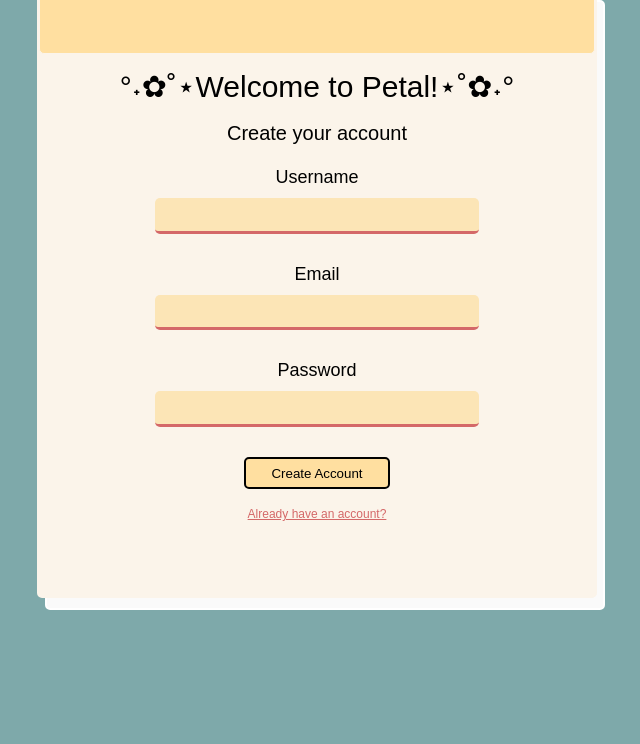
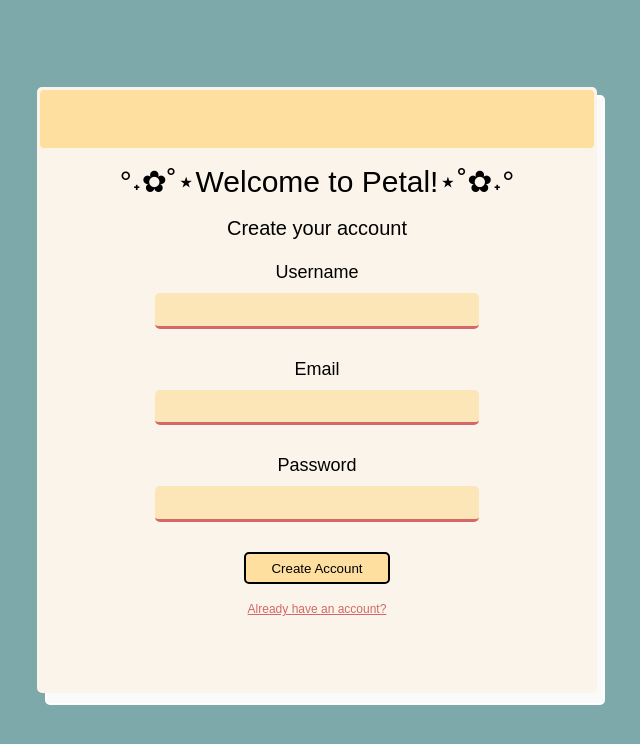
Before and after one commit to shanwhite/petal, a React (Create React App) app in the folder petal/: page /signup in a window 1280 px wide. Shown: the top 744 px of the page, without its empty margins (315-955 px from the left). Built offline with nearby package versions, Linux system fonts and the light colour scheme; a web font is replaced by a local one.

Commit message:
fixed signup login css

```diff
--- a/petal/src/LoginSignUp/login.css
+++ b/petal/src/LoginSignUp/login.css
@@ -1,9 +1,10 @@
-body {
+.body {
     position: relative;
     display: flex;
     justify-content: center;
     align-items: center;
     background-color: #7ea9aa;
+    height: 100vh;
 }
 
 .Title{
--- a/petal/src/LoginSignUp/login.js
+++ b/petal/src/LoginSignUp/login.js
@@ -25,6 +25,7 @@
     };
 
     return (
+        <div className="body">
             <div className="OuterWrapper">
             <div className="Wrapper">
                 <div className="Rectangle"></div>
@@ -55,7 +56,8 @@
                     </form>
                 </div>
                 <br/>
-            <Link to = "/signup" className="forgotPass">Create Account?</Link>
+                <Link to = "/signup" className="createAcc">Create Account?</Link>
+            </div>
             </div>
         </div>
     );
--- a/petal/src/LoginSignUp/signup.css
+++ b/petal/src/LoginSignUp/signup.css
@@ -1,9 +1,10 @@
-body {
+.body {
     position: relative;
     display: flex;
     justify-content: center;
     align-items: center;
     background-color: #7ea9aa;
+    height: 100vh;
 }
 
 .Title2{
--- a/petal/src/LoginSignUp/signup.js
+++ b/petal/src/LoginSignUp/signup.js
@@ -61,6 +61,7 @@
 }
 
     return (
+        <div className="body">
             <div className="OuterWrapper">
             <div className="Wrapper">
                 <div className="Rectangle"></div>
@@ -100,6 +101,7 @@
                 <Link to= "/login" className="accountExist">Already have an account?</Link>
             </div>
             </div>
+        </div>
     );
 };
 
```
Lines whose indentation alone changed are shown as unchanged.
